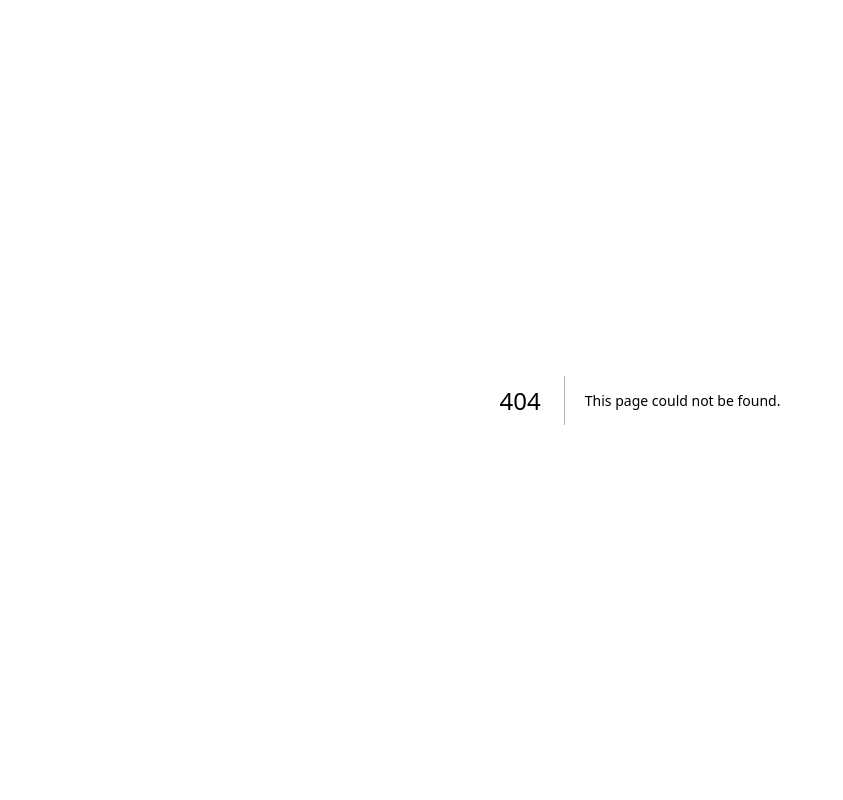
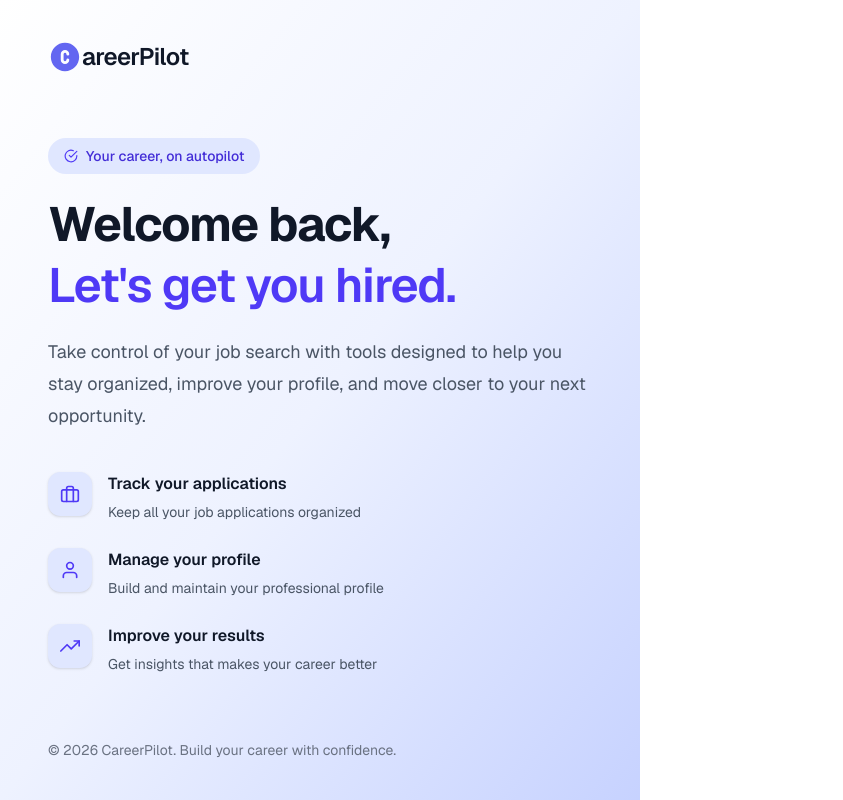
Before and after one commit to Rahul-Vashistt/careerpilot, a Next.js app: page /sign-in in a window 1280 px wide. Before the commit this address had no page. Shown: the whole page, without its empty margins (0-843 px from the left). Built offline with nearby package versions, Linux system fonts and the light colour scheme.

Commit message:
Sign in page

```diff
--- /dev/null
+++ b/app/(auth)/sign-in/page.tsx
@@ -0,0 +1,123 @@
+import {
+    FiBriefcase,
+    FiUser,
+    FiTrendingUp,
+    FiCheckCircle
+} from "react-icons/fi";
+import { TbCircleLetterCFilled } from "react-icons/tb";
+
+function SignIn() {
+    const features = [
+        {
+            icon: FiBriefcase,
+            title: "Track your applications",
+            description:
+                "Keep all your job applications organized",
+        },
+        {
+            icon: FiUser,
+            title: "Manage your profile",
+            description:
+                "Build and maintain your professional profile",
+        },
+        {
+            icon: FiTrendingUp,
+            title: "Improve your results",
+            description:
+                "Get insights that makes your career better",
+        },
+    ];
+
+    return (
+        <div className="min-h-screen flex bg-white">
+
+            {/* Left Side */}
+            <div className="w-1/2 min-h-screen bg-linear-to-br from-white via-indigo-50 to-indigo-200 px-12 py-10 hidden lg:flex flex-col">
+
+                <div className="max-w-2xl mx-auto w-full">
+                    <h1 className="text-2xl font-semibold tracking-tight text-gray-900 flex text-center items-center">
+                        <TbCircleLetterCFilled size={34} color="#6366f1"/>
+                        areerPilot
+                    </h1>
+                </div>
+
+                <div className="flex-1 max-w-2xl mx-auto w-full flex items-center">
+
+                    <div className="max-w-xl">
+
+                        <span className="inline-flex items-center gap-2 mb-6 rounded-full bg-indigo-100 px-4 py-2 text-sm font-medium text-indigo-700">
+                            <FiCheckCircle className="text-indigo-600" />
+                            Your career, on autopilot
+                        </span>
+
+                        <h2 className="text-5xl font-bold tracking-tight leading-[1.1] text-gray-900">
+                            Welcome back,
+                        </h2>
+
+                        <h2 className="mt-2 text-5xl font-semibold tracking-tight leading-[1.1] text-indigo-600">
+                            Let's get you hired.
+                        </h2>
+
+                        <p className="mt-6 text-lg leading-8 text-gray-600">
+                            Take control of your job search with tools designed
+                            to help you stay organized, improve your profile,
+                            and move closer to your next opportunity.
+                        </p>
+
+                        {/* Features */}
+                        <div className="mt-10 space-y-6">
+
+                            {features.map((feature) => {
+                                const Icon = feature.icon;
+
+                                return (
+                                    <div
+                                        key={feature.title}
+                                        className="flex items-start gap-4"
+                                    >
+                                        <div className="shrink-0 w-11 h-11 rounded-xl bg-indigo-100 border border-indigo-100 flex items-center justify-center shadow-sm">
+                                            <Icon className="w-5 h-5 text-indigo-600" />
+                                        </div>
+
+                                        <div>
+                                            <h3 className="text-base font-semibold text-gray-900">
+                                                {feature.title}
+                                            </h3>
+
+                                            <p className="mt-1 text-sm leading-6 text-gray-600">
+                                                {feature.description}
+                                            </p>
+                                        </div>
+                                    </div>
+                                );
+                            })}
+
+                        </div>
+
+                    </div>
+
+                </div>
+
+
+                <div className="max-w-2xl mx-auto w-full">
+                    <p className="text-sm text-gray-500">
+                        © 2026 CareerPilot. Build your career with confidence.
+                    </p>
+                </div>
+
+            </div>
+
+            {/* Right Side */}
+            <div className="w-1/2 min-h-screen flex items-center justify-center px-12">
+
+                <div className="w-full max-w-md">
+
+                </div>
+
+            </div>
+
+        </div>
+    );
+}
+
+export default SignIn;
--- a/app/(landing)/layout.tsx
+++ b/app/(landing)/layout.tsx
@@ -1,4 +1,4 @@
-import Link from "next/link";
+import Header from "@/components/landing/Header";
 
 export default function landingLayout({
   children,
@@ -10,61 +10,7 @@ export default function landingLayout({
 
   return(
     <div className="flex flex-col">
-        <header className="sticky top-0 z-50 border-b border-border/70 bg-background/80 backdrop-blur-xl">
-        <div className="mx-auto flex h-16 max-w-7xl items-center justify-between px-6 lg:px-8">
-
-          <Link
-            href="/"
-            className="flex items-center gap-2 font-semibold tracking-tight"
-          >
-            <span className="flex h-7 w-7 items-center justify-center rounded-lg bg-primary text-xs font-bold text-primary-foreground">
-              C
-            </span>
-
-            <span>CareerPilot</span>
-          </Link>
-
-          <nav className="hidden items-center gap-7 text-sm text-muted md:flex">
-            <a
-              href="#features"
-              className="transition hover:text-foreground"
-            >
-              Features
-            </a>
-
-            <a
-              href="#how-it-works"
-              className="transition hover:text-foreground"
-            >
-              How it works
-            </a>
-
-            <a
-              href="#product"
-              className="transition hover:text-foreground"
-            >
-              Product
-            </a>
-          </nav>
-
-          <div className="flex items-center gap-3">
-            <a
-              href="/sign-in"
-              className="hidden px-3 py-2 text-sm font-medium text-muted transition hover:text-foreground sm:block"
-            >
-              Sign in
-            </a>
-
-            <a
-              href="/sign-up"
-              className="rounded-lg bg-primary px-4 py-2 text-sm font-semibold text-primary-foreground shadow-sm transition hover:bg-primary-hover"
-            >
-              Get started
-            </a>
-          </div>
-
-        </div>
-      </header>
+      <Header/>
 
         <main>{children}</main>
     </div>
--- a/components/landing/Header.tsx
+++ b/components/landing/Header.tsx
@@ -0,0 +1,52 @@
+import Link from "next/link";
+
+const Header = () => {
+  return (
+    <header className="sticky top-0 z-50 border-b border-border/70 bg-background/80 backdrop-blur-xl">
+      <div className="mx-auto flex h-16 max-w-7xl items-center justify-between px-6 lg:px-8">
+        <Link
+          href="/"
+          className="flex items-center gap-2 font-semibold tracking-tight"
+        >
+          <span className="flex h-7 w-7 items-center justify-center rounded-lg bg-primary text-xs font-bold text-primary-foreground">
+            C
+          </span>
+
+          <span>CareerPilot</span>
+        </Link>
+
+        <nav className="hidden items-center gap-7 text-sm text-muted md:flex">
+          <a href="#features" className="transition hover:text-foreground">
+            Features
+          </a>
+
+          <a href="#how-it-works" className="transition hover:text-foreground">
+            How it works
+          </a>
+
+          <a href="#product" className="transition hover:text-foreground">
+            Product
+          </a>
+        </nav>
+
+        <div className="flex items-center gap-3">
+          <a
+            href="/sign-in"
+            className="hidden px-3 py-2 text-sm font-medium text-muted transition hover:text-foreground sm:block"
+          >
+            Sign in
+          </a>
+
+          <a
+            href="/sign-up"
+            className="rounded-lg bg-primary px-4 py-2 text-sm font-semibold text-primary-foreground shadow-sm transition hover:bg-primary-hover"
+          >
+            Get started
+          </a>
+        </div>
+      </div>
+    </header>
+  );
+};
+
+export default Header;
--- a/package.json
+++ b/package.json
@@ -11,7 +11,8 @@
   "dependencies": {
     "next": "16.3.4",
     "react": "19.2.8",
-    "react-dom": "19.2.8"
+    "react-dom": "19.2.8",
+    "react-icons": "^5.7.0"
   },
   "devDependencies": {
     "@tailwindcss/postcss": "^4",
```
Also changed, not shown: 1 other file (tests, documents, lock files or other folders).
